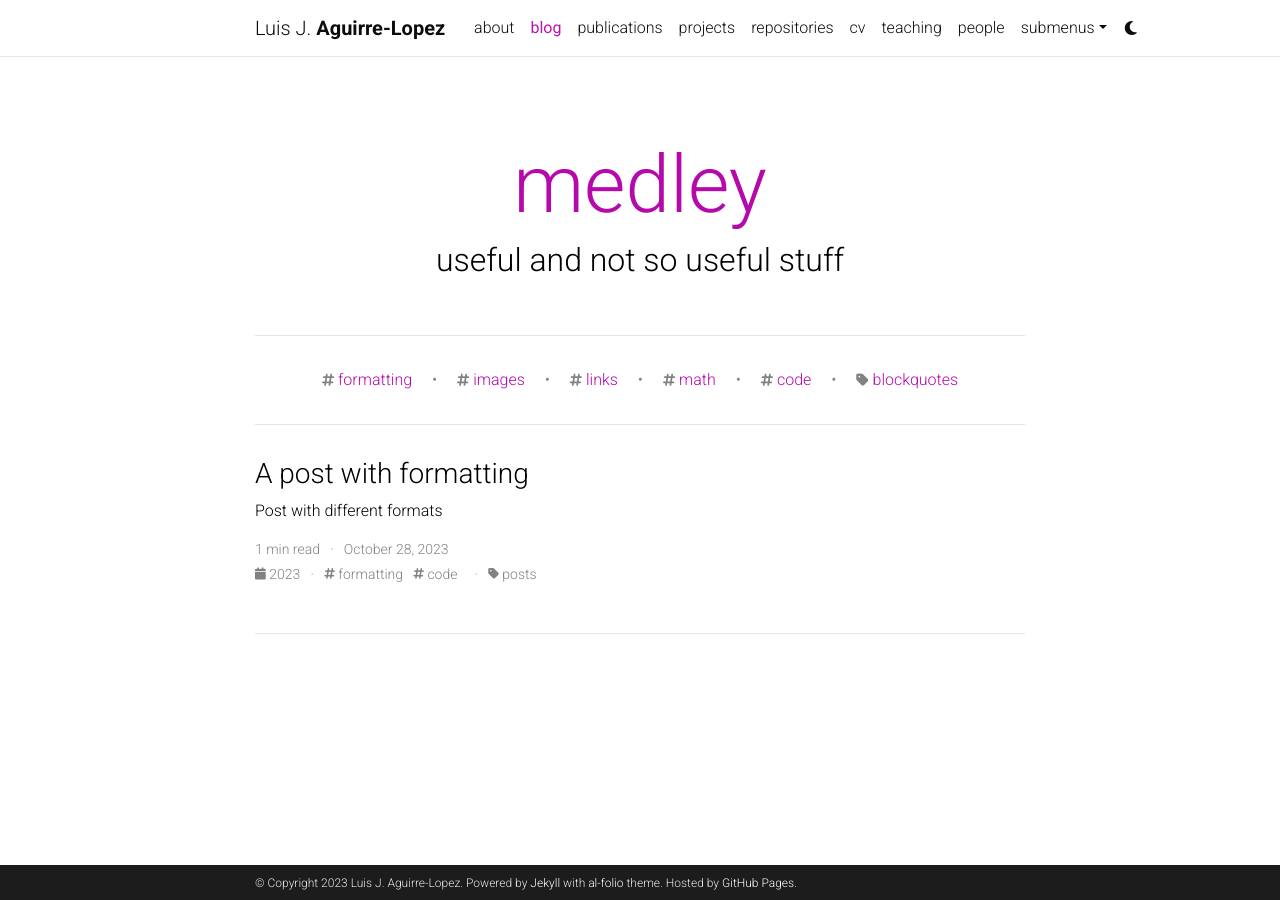
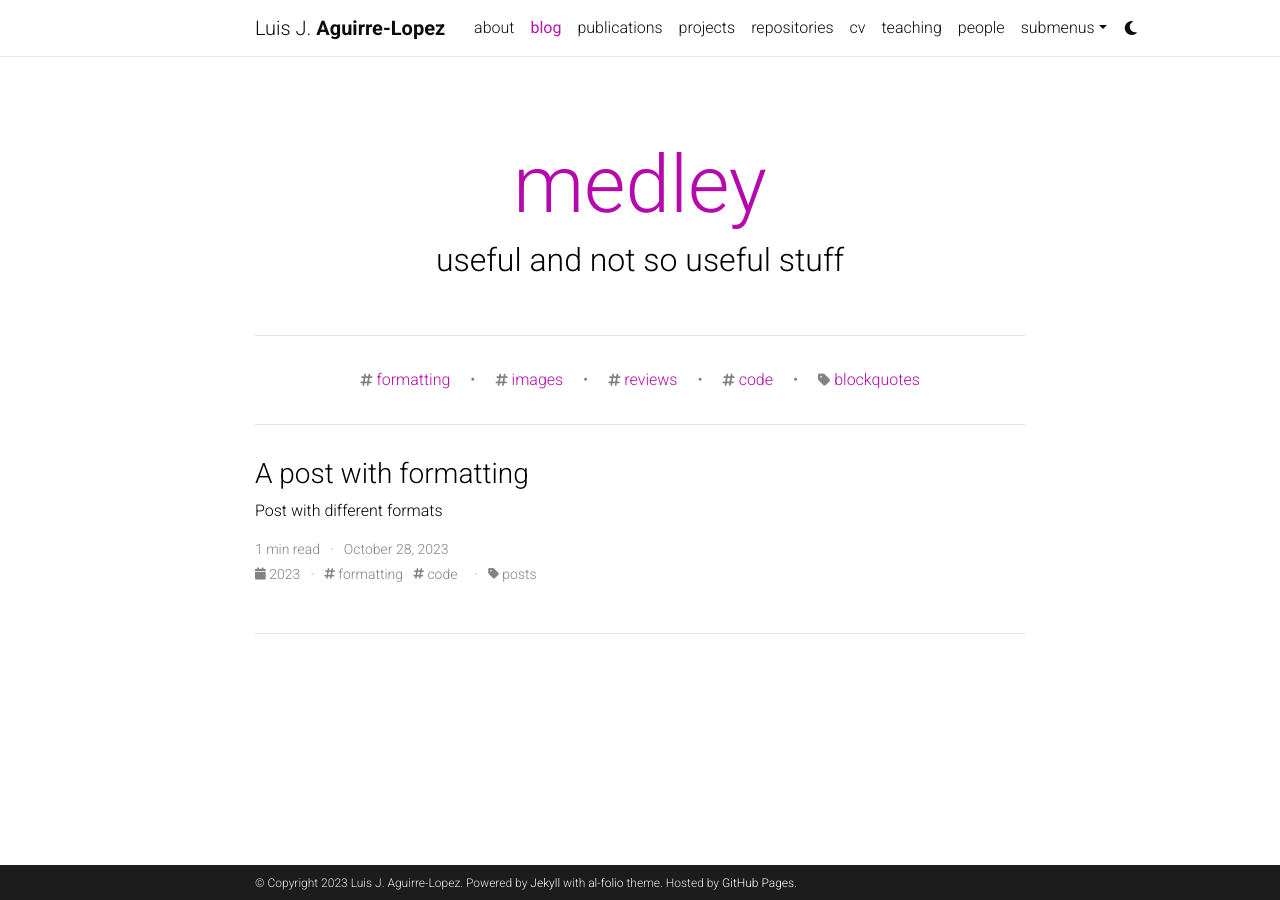
Before and after one commit to luisaguirrelopez/luisaguirrelopez.github.io, a Jekyll site: the page built from blog/index.html, in a window 1280 px wide. Built offline with Jekyll 4.4.1, drawn with Linux system fonts in a browser that asks for light colours; full-size pictures stand in for the smaller copies a plugin makes; the list of posts is cut into pages by our own code; comment, search, counter and statistics services are not loaded; a style sheet for code colours, icons or effects is not loaded.

Commit message:
analytics

```diff
--- a/_config.yml
+++ b/_config.yml
@@ -262,7 +262,7 @@
     tag: '/blog/tag/:name/'
     category: '/blog/category/:name/'
 
-display_tags: ['formatting', 'images', 'links', 'math', 'code'] # these tags will be displayed on the front page of your blog
+display_tags: ['formatting', 'images', 'reviews', 'code'] # these tags will be displayed on the front page of your blog
 display_categories: ['blockquotes'] # these categories will be displayed on the front page of your blog
 
 # -----------------------------------------------------------------------------
@@ -356,7 +356,7 @@
 # Optional Features
 # -----------------------------------------------------------------------------
 
-enable_google_analytics:    false  # enables google analytics
+enable_google_analytics:    true  # enables google analytics
 enable_cronitor_analytics: false  # enables cronitor RUM analytics
 enable_google_verification: false  # enables google site verification
 enable_bing_verification:   false  # enables bing site verification
```
